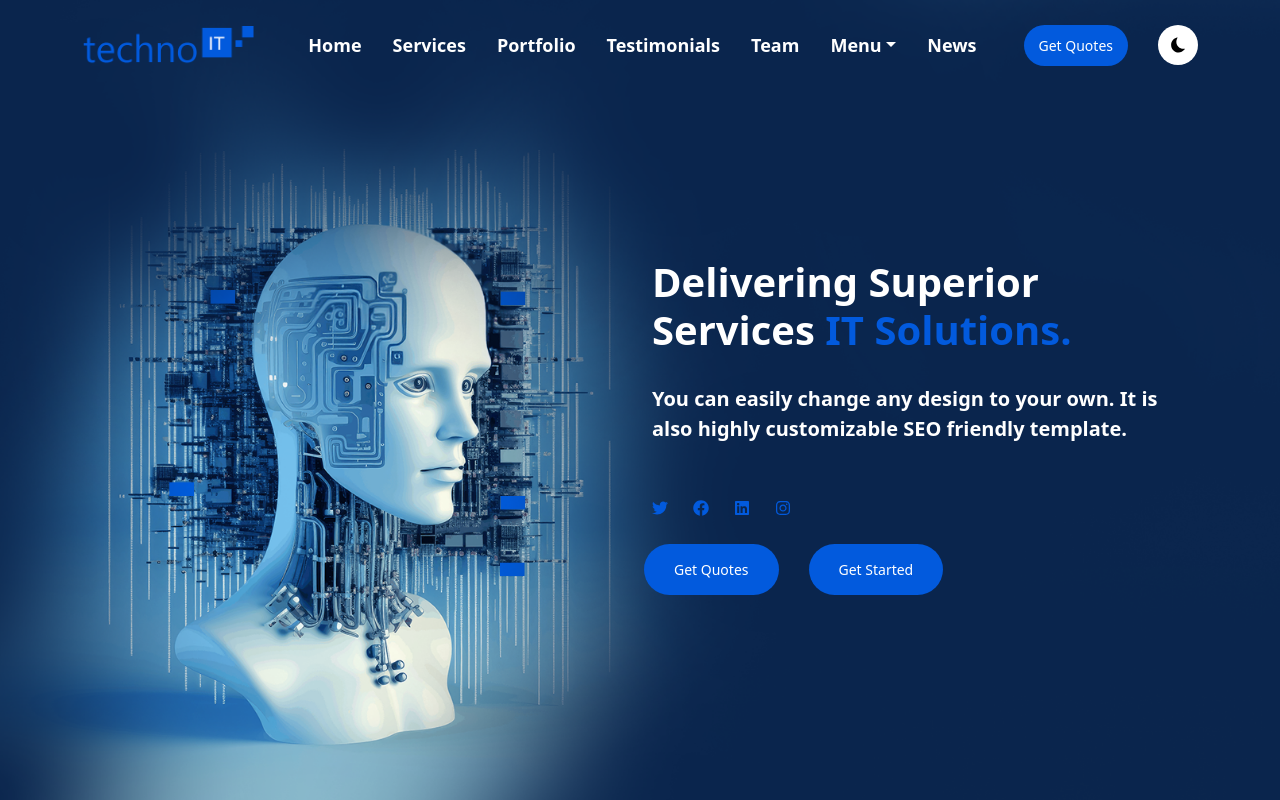
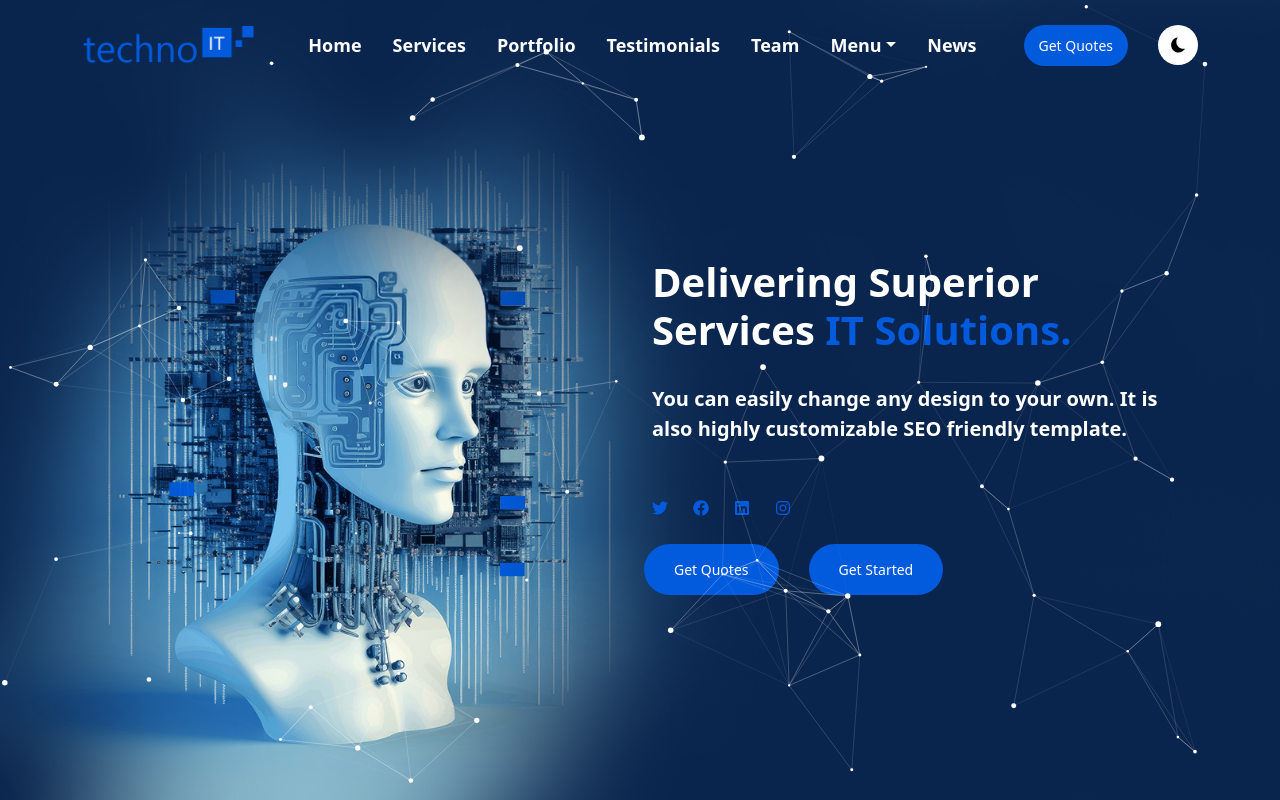
Before and after one commit to Hamza-1-0/Secondproject, a React (Vite) app: page / in a window 1280 px wide. Shown: the top 800 px of the page. Built offline with nearby package versions, Linux system fonts and the light colour scheme.

Commit message:
Add header

```diff
--- a/package.json
+++ b/package.json
@@ -10,6 +10,8 @@
     "preview": "vite preview"
   },
   "dependencies": {
+    "@tsparticles/all": "^3.3.0",
+    "@tsparticles/react": "^3.0.0",
     "bootstrap": "^5.3.3",
     "react": "^18.2.0",
     "react-bootstrap": "^2.10.2",
--- a/src/Components/Header/Header-style.css
+++ b/src/Components/Header/Header-style.css
@@ -8,8 +8,16 @@
     background-size: cover;
     width: 100%;
     height: calc(115vh - 61px);
+    position: relative;
+    z-index: 1;
 }
 
+.particles{
+    width: 100%;
+    position: absolute;
+    top: 0;
+    left: 0;
+}
 .info{
     display: flex;
     justify-content: center;
--- a/src/Components/Header/Header.jsx
+++ b/src/Components/Header/Header.jsx
@@ -6,11 +6,11 @@
 import { FaLinkedin } from "react-icons/fa";
 import { FaInstagram } from "react-icons/fa";
 import { Container } from "react-bootstrap";
-
+import ParticlesComponent from "../particles/Particles";
 const Header = () => {
   return (
     <div className="head">
-      {" "}
+      <ParticlesComponent />
       <Container>
         <Row>
           <Col></Col>
--- /dev/null
+++ b/src/Components/particles/Particles.jsx
@@ -0,0 +1,104 @@
+import Particles, { initParticlesEngine } from "@tsparticles/react";
+import { useEffect, useMemo, useState } from "react";
+// import { loadAll } from "@/tsparticles/all"; // if you are going to use `loadAll`, install the "@tsparticles/all" package too.
+// import { loadFull } from "tsparticles"; // if you are going to use `loadFull`, install the "tsparticles" package too.
+import { loadSlim } from "@tsparticles/slim"; // if you are going to use `loadSlim`, install the "@tsparticles/slim" package too.
+// import { loadBasic } from "@tsparticles/basic"; // if you are going to use `loadBasic`, install the "@tsparticles/basic" package too.
+
+const ParticlesComponent = (props) => {
+  const [init, setInit] = useState(false);
+  // this should be run only once per application lifetime
+  useEffect(() => {
+    initParticlesEngine(async (engine) => {
+      // you can initiate the tsParticles instance (engine) here, adding custom shapes or presets
+      // this loads the tsparticles package bundle, it's the easiest method for getting everything ready
+      // starting from v2 you can add only the features you need reducing the bundle size
+      //await loadAll(engine);
+      //await loadFull(engine);
+      await loadSlim(engine);
+      //await loadBasic(engine);
+    }).then(() => {
+      setInit(true);
+    });
+  }, []);
+
+  const particlesLoaded = (container) => {
+    console.log(container);
+  };
+
+  const options = useMemo(
+    () => ({
+      background: {
+        color: {
+          value: "transparent",
+        },
+      },
+      fpsLimit: 120,
+      interactivity: {
+        events: {
+          onClick: {
+            enable: true,
+            mode: "repulse",
+          },
+          onHover: {
+            enable: true,
+            mode: "grab",
+          },
+        },
+        modes: {
+          push: {
+            distance: 200,
+            duration: 15,
+          },
+          grab: {
+            distance: 150,
+          },
+        },
+      },
+      particles: {
+        color: {
+          value: "#FFFFFF",
+        },
+        links: {
+          color: "#FFFFFF",
+          distance: 150,
+          enable: true,
+          opacity: 0.3,
+          width: 1,
+        },
+        move: {
+          direction: "none",
+          enable: true,
+          outModes: {
+            default: "bounce",
+          },
+          random: true,
+          speed: 1,
+          straight: false,
+        },
+        number: {
+          density: {
+            enable: true,
+          },
+          value: 150,
+        },
+        opacity: {
+          value: 1.0,
+        },
+        shape: {
+          type: "circle",
+        },
+        size: {
+          value: { min: 1, max: 3 },
+        },
+      },
+      detectRetina: true,
+      collisions: { enable: true },
+    }),
+    []
+  );
+
+  return <Particles id={props.id} init={particlesLoaded} options={options} />;
+};
+
+export default ParticlesComponent;
```
Also changed, not shown: 2 other files (tests, documents, lock files or other folders).
